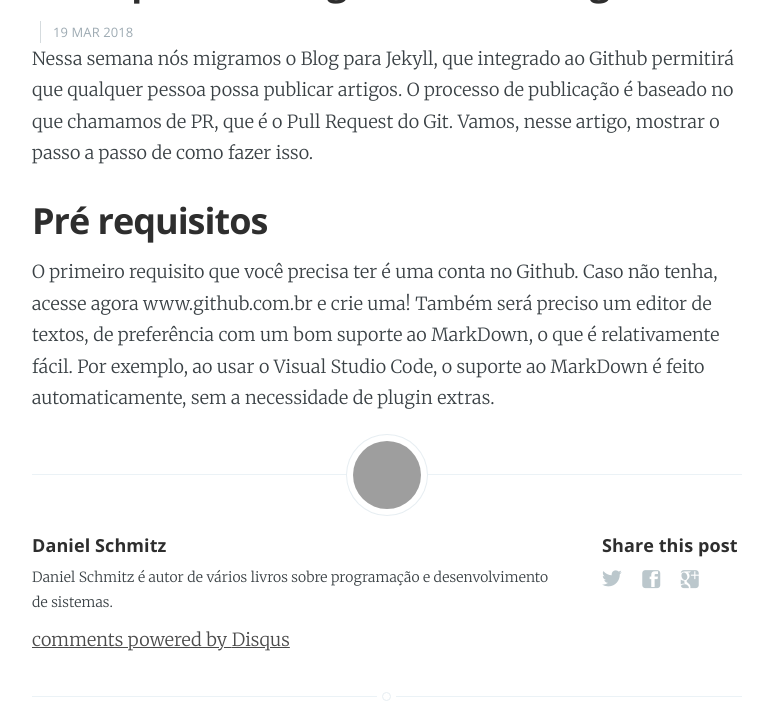
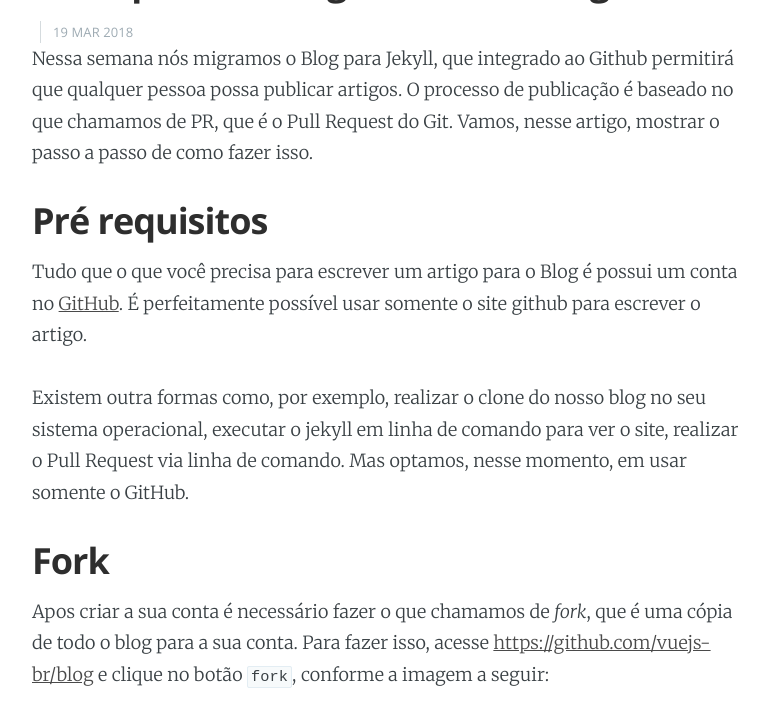
Before and after one commit to vuejs-br/blog, a Jekyll site: the page built from _posts/2018-03-28-como-publicar-no-blog-vuejs-brasil.md, in a window 1280 px wide and 1400 px high, scrolled down 217 px. Shown: the top 705 px of the window, without its empty margins (253-1026 px from the left). Built offline with Jekyll 4.4.1, drawn with Linux system fonts in a browser that asks for light colours; comment, search, counter and statistics services are not loaded; some of the changed text lies outside the part shown; grey boxes are pictures that could not be loaded.

Commit message:
Artigo Como publicar no blog

```diff
--- a/_posts/2018-03-28-como-publicar-no-blog-vuejs-brasil.md
+++ b/_posts/2018-03-28-como-publicar-no-blog-vuejs-brasil.md
@@ -12,4 +12,34 @@ Nessa semana nós migramos o Blog para Jekyll, que integrado ao Github permitir
 
 ## Pré requisitos
 
-O primeiro requisito que você precisa ter é uma conta no Github. Caso não tenha, acesse agora www.github.com.br e crie uma! Também será preciso um editor de textos, de preferência com um bom suporte ao MarkDown, o que é relativamente fácil. Por exemplo, ao usar o Visual Studio Code, o suporte ao MarkDown é feito automaticamente, sem a necessidade de plugin extras.
+Tudo que o que você precisa para escrever um artigo para o Blog é possui um conta no [GitHub](https://github.com). É perfeitamente possível usar somente o site github para escrever o artigo.
+
+Existem outra formas como, por exemplo, realizar o clone do nosso blog no seu sistema operacional, executar o jekyll em linha de comando para ver o site, realizar o Pull Request via linha de comando. Mas optamos, nesse momento, em usar somente o GitHub.
+
+## Fork
+
+Apos criar a sua conta é necessário fazer o que chamamos de *fork*, que é uma cópia de todo o blog para a sua conta. Para fazer isso, acesse [https://github.com/vuejs-br/blog](https://github.com/vuejs-br/blog) e clique no botão `fork`, conforme a imagem a seguir:
+
+<p align="center">
+<img src="https://i.imgur.com/5eXjh5q.png">
+</p>
+
+Após realizar o fork, todo o blog estará vinculado a sua conta, como se fosse um projeto seu.
+
+## Website
+
+É interessante configurar o seu fork para que ele possa ser visto também como um site web, assim você poderá ver como o seu artigo está formatado dentro no site. Para realizar esta configuração, acesse o item `Settings` do projeto:
+
+<p align="center">
+<img src="https://i.imgur.com/dHZdc9q.png">
+</p>
+
+E navegue até o item *Github Pages*. Em *source*, escolha `master branch` e clique no botão `save`. A página será carregada e você verá uma informação sobre o endereço do seu blog "espelho". No meu caso, apareceu isso:
+
+<p align="center">
+<img src="https://i.imgur.com/oZwzM3w.png">
+</p>
+
+Para você, surgirá uma url diferente, mas que quando acessada, irá exibir o blog Vuejs Brasil na sua conta.
+
+## Verificar se você já é autor
```
